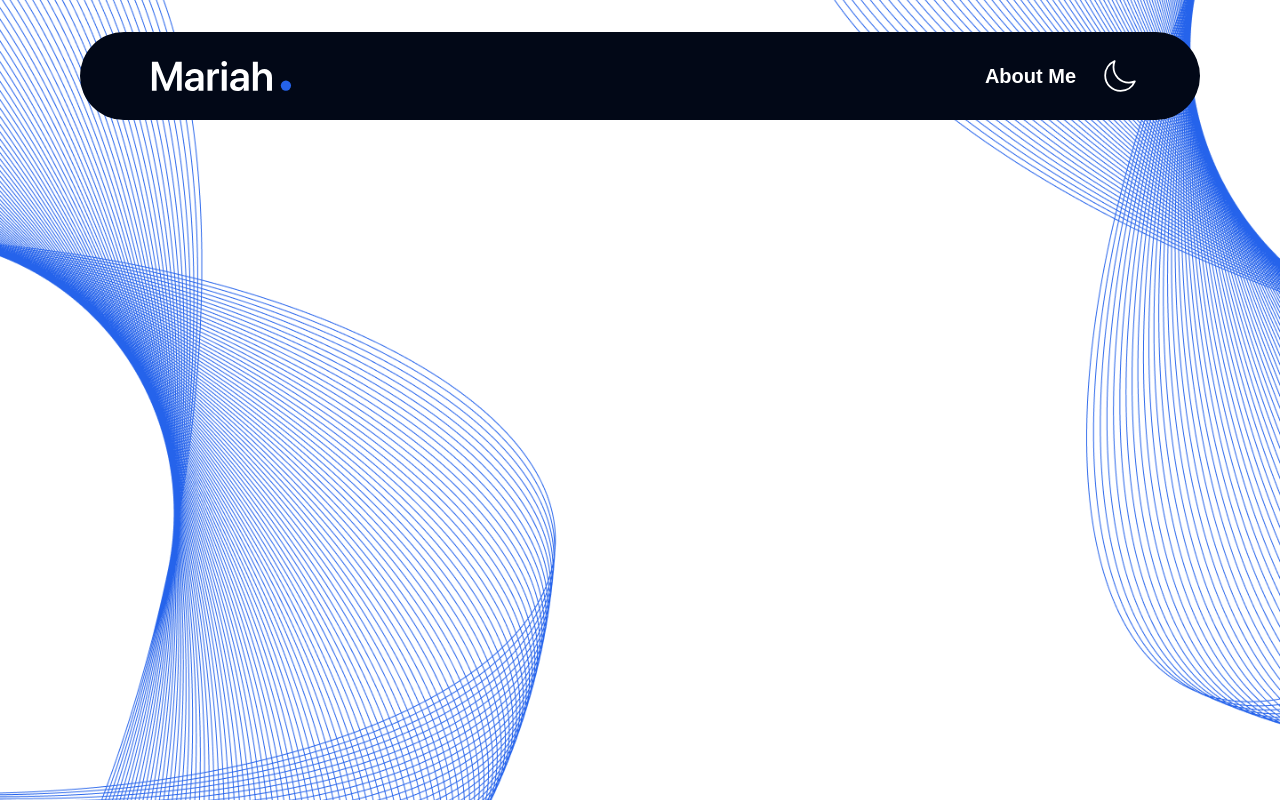
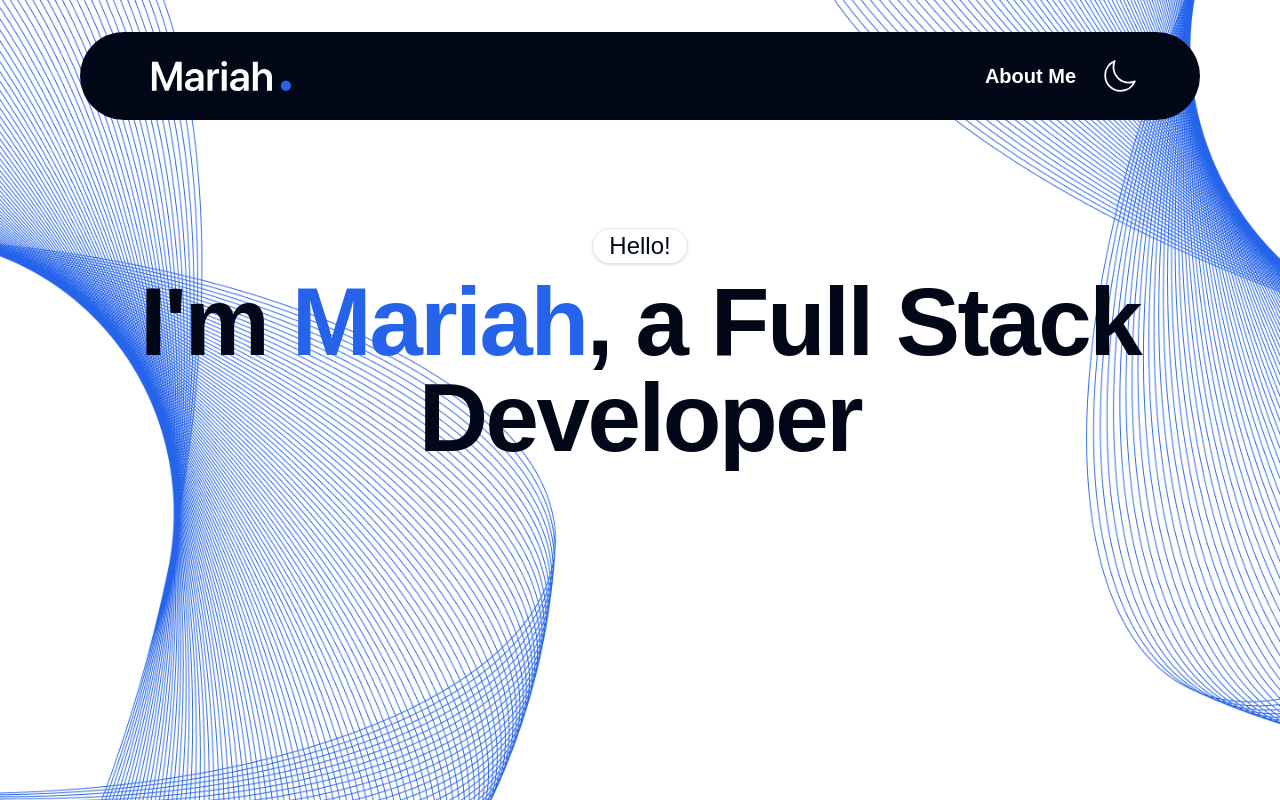
Before and after one commit to MariahSunilAlexiose/portfolio, a Next.js app: page / in a window 1280 px wide. Shown: the top 800 px of the page. Built offline with nearby package versions, Linux system fonts and the light colour scheme; data requests are answered from the project's data file.

Commit message:
Added Header section to home page

```diff
--- a/src/app/page.tsx
+++ b/src/app/page.tsx
@@ -1,3 +1,9 @@
+import { Header } from "@/sections"
+
 export default function Home() {
-  return <main></main>
+  return (
+    <main>
+      <Header />
+    </main>
+  )
 }
--- /dev/null
+++ b/src/sections/Header.tsx
@@ -0,0 +1,24 @@
+import React from "react"
+
+import { Button } from "@/components"
+
+type Props = {}
+
+const Header = ({}: Props) => {
+  return (
+    <div className="flex flex-col items-center gap-2.5 h-[156px] md:h-[254px] lg:h-[431px]">
+      <Button
+        variant="outline"
+        className="md:text-base lg:text-xl xl:text-2xl !rounded-full"
+      >
+        Hello!
+      </Button>
+      <h1 className="text-center">
+        I&apos;m <span className="text-primary">Mariah</span>, a Full Stack
+        Developer
+      </h1>
+    </div>
+  )
+}
+
+export default Header
--- /dev/null
+++ b/src/sections/index.ts
@@ -0,0 +1,3 @@
+import Header from "./Header"
+
+export { Header }
--- a/src/styles/globals.css
+++ b/src/styles/globals.css
@@ -44,7 +44,7 @@
   }
 
   h1 {
-    @apply scroll-m-20 text-4xl font-extrabold tracking-tight lg:text-5xl;
+    @apply scroll-m-20 text-2xl font-extrabold tracking-tight md:text-5xl lg:text-6xl xl:text-8xl;
   }
 
   h2 {
```
